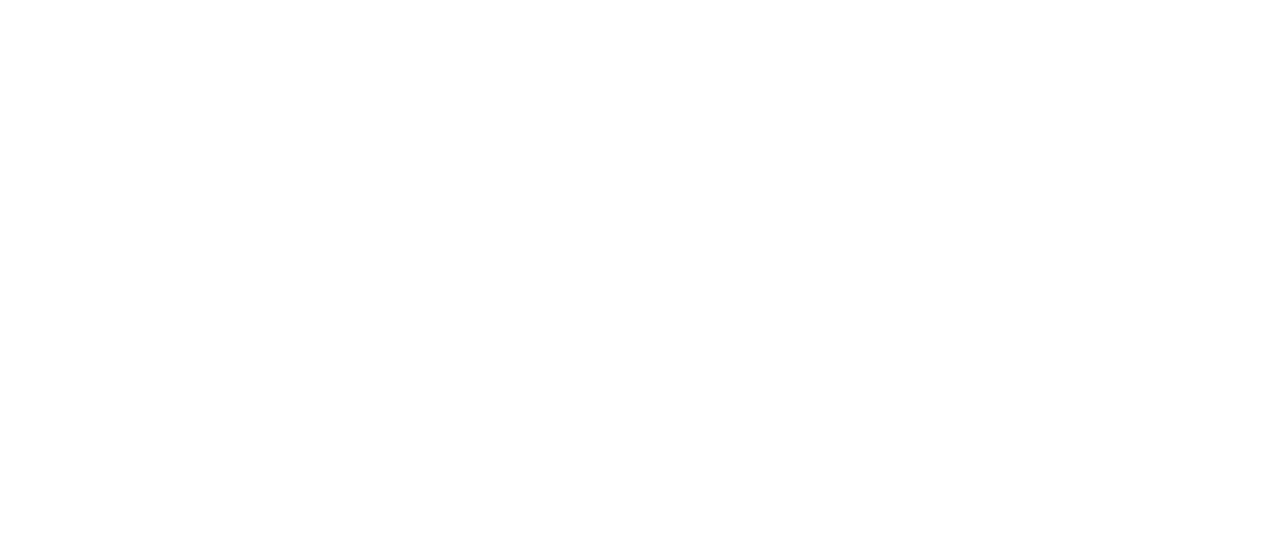
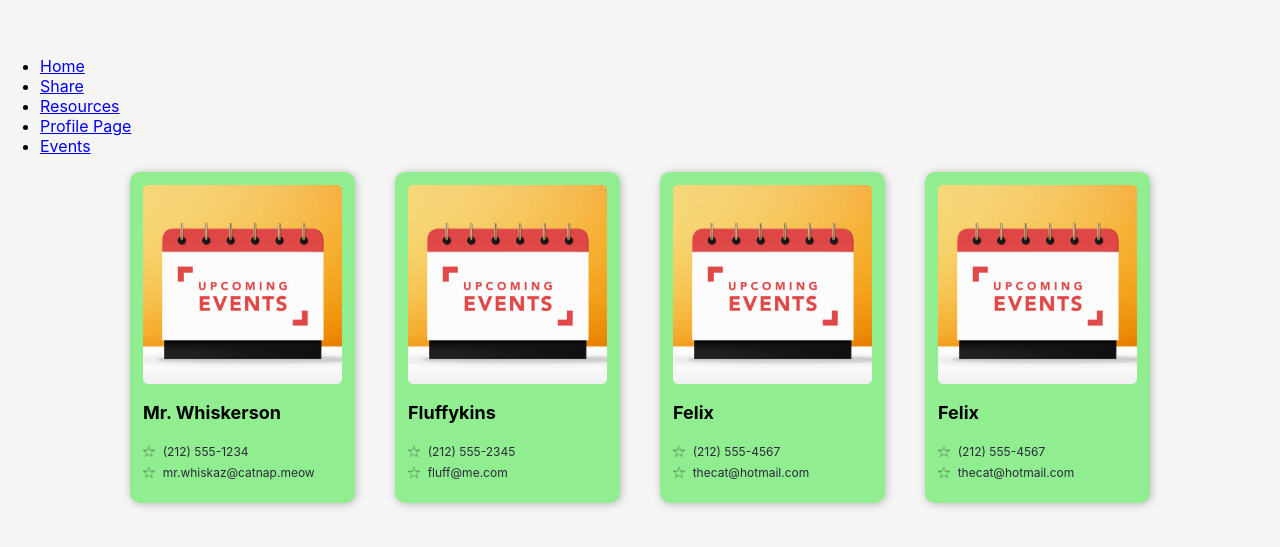
Before and after one commit to cfgchicago23/Team-7, a React (Create React App) app in the folder frontend/: page /card in a window 1280 px wide. Before the commit this address had no page. Shown: the part 129-676 px from the top of the page. Built offline with nearby package versions, Linux system fonts and the light colour scheme.

Commit message:
cards made

```diff
--- a/frontend/src/Layout.js
+++ b/frontend/src/Layout.js
@@ -17,6 +17,9 @@
           <li>
             <Link to="/profile">Profile Page</Link>
           </li>
+          <li>
+            <Link to="/card">Events</Link>
+          </li>
         </ul>
       </nav>
 
--- a/frontend/src/index.js
+++ b/frontend/src/index.js
@@ -5,6 +5,7 @@
 import Share from "./Share";
 import Resources from "./pages/resource_page";
 import Profile from "./pages/profile_page";
+import Card from "./pages/Card"
 
 export default function App() {
   return (
@@ -15,6 +16,7 @@
           <Route path="share" element={<Share />} />
           <Route path="/resources" element={<Resources />} />
           <Route path="profile" element={<Profile />} />
+          <Route path="card" element={<Card />} />
 
         </Route>
       </Routes>
--- a/frontend/src/pages/Card.js
+++ b/frontend/src/pages/Card.js
@@ -3,7 +3,7 @@
 import star_img from "./star.png"
 import "./Card.css"
 
-export default function Card(props) {
+function Card(props) {
     return (
         <div className="contacts">
 
@@ -62,3 +62,5 @@
         </div>
     )
 }
+
+export default Card;
```
Also changed, not shown: frontend/src/pages/star.png (renamed from frontend/src/star.png), frontend/src/pages/upcoming_events.jpg (renamed from frontend/src/upcoming_events.jpg).
